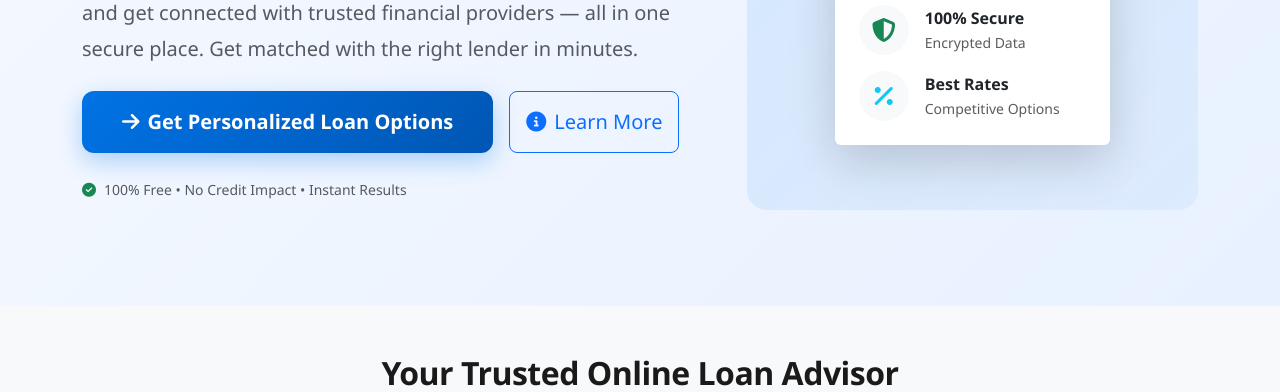
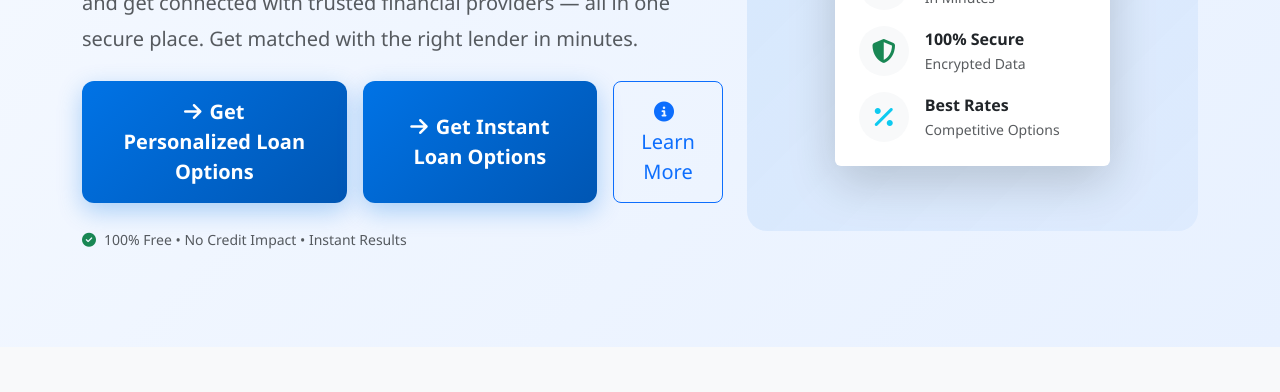
Before and after one commit to aliawaismarri-ux/LoanSite, a plain HTML site: page index.html in a window 1280 px wide. Shown: the part 364-756 px from the top of the page. Drawn offline with nearby package versions, Linux system fonts and the light colour scheme.

Commit message:
Update index.html

```diff
--- a/index.html
+++ b/index.html
@@ -46,6 +46,9 @@
                     <div class="d-flex flex-column flex-sm-row gap-3">
                         <button class="btn btn-primary btn-lg cta-button" id="mainCTA">
                             <i class="fas fa-arrow-right me-2"></i>Get Personalized Loan Options
+                        </button>
+                        <button class="btn btn-primary btn-lg cta-button" id="duplicateCTA">
+                            <i class="fas fa-arrow-right me-2"></i>Get Instant Loan Options
                         </button>
                         <button class="btn btn-outline-primary btn-lg">
                             <i class="fas fa-info-circle me-2"></i>Learn More
@@ -441,7 +444,7 @@
     <script src="https://cdn.jsdelivr.net/npm/bootstrap@5.3.0/dist/js/bootstrap.bundle.min.js"></script>
     <!-- Custom JavaScript -->
     <script src="script.js"></script>
-        <script>window.CPALead_PublisherUserId = 3318487;</script>
-        <script src="https://cdnflair.com/js/interact-form.js" async defer></script>
+    <script>window.CPALead_PublisherUserId = 3318487;</script>
+<script src="https://cdnflair.com/js/interact-form.js" async defer></script>
 </body>
 </html>
```
